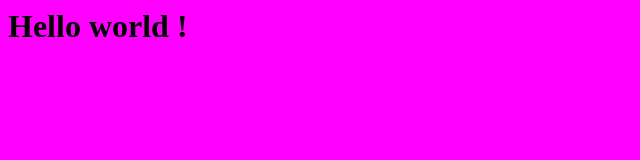
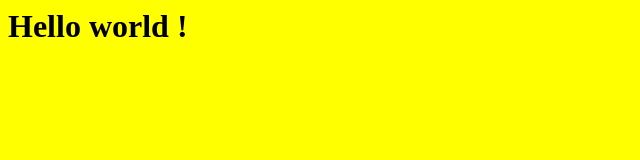
Before and after one commit to zerglysse/hiroki, a plain HTML site: page index.html in a window 1280 px wide. Shown: the whole page, without its empty margins (0-640 px from the left). Drawn offline with Linux system fonts and the light colour scheme.

Commit message:
Yellow bg

```diff
--- a/index.html
+++ b/index.html
@@ -2,7 +2,7 @@
 	<head>
 		<style>
 			body {
-				background-color: #ff00ff;
+				background-color: #ff0;
 			}
 		</style>
 	</head>
```
